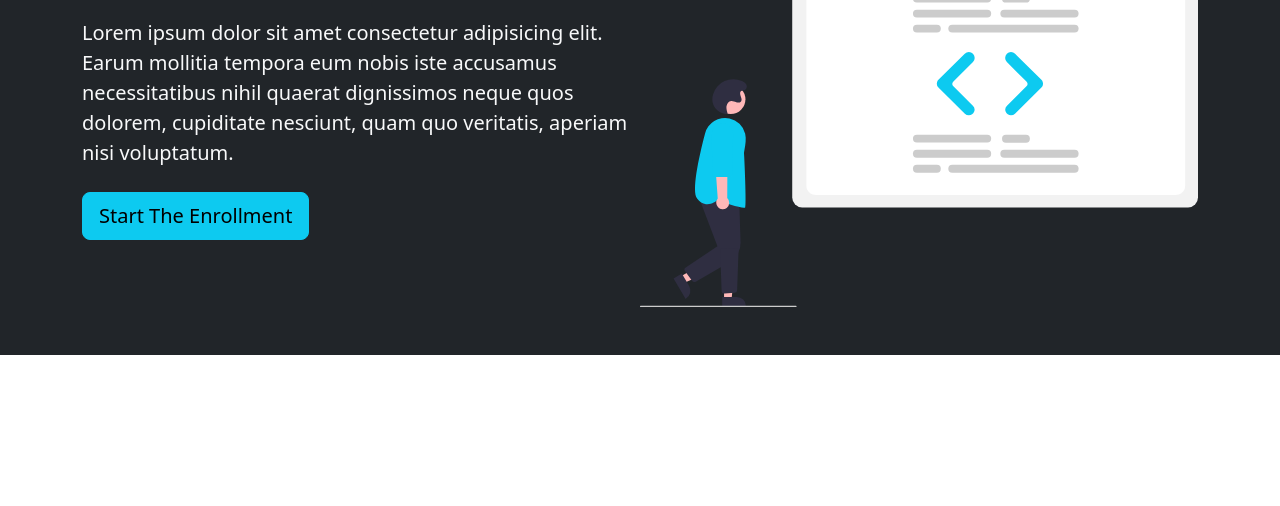
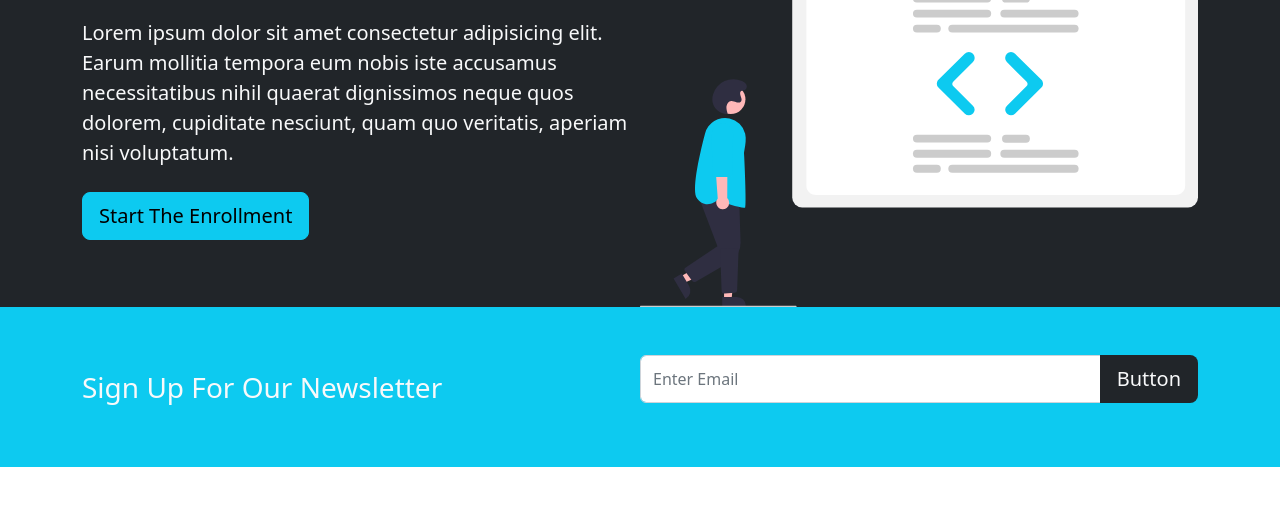
Before and after one commit to naresh-webdev/bootstrap-website-learning, a plain HTML site: page index.html in a window 1280 px wide. Shown: the part 174-680 px from the top of the page. Drawn offline with nearby package versions, Linux system fonts and the light colour scheme.

Commit message:
created Newsletter

```diff
--- a/index.html
+++ b/index.html
@@ -37,7 +37,7 @@
   </nav>
 
   <!-- Showcase -->
-  <section class="bg-dark text-light p-5 text-center text-sm-start">
+  <section class="bg-dark text-light p-5 p-lg-0 pt-lg-5 text-center text-sm-start">
     <div class="container">
       <div class="d-sm-flex align-items-start
       justify-content-between">
@@ -57,6 +57,23 @@
     </div>
   </section>
 
+  <!-- Newsletter -->
+  <section class="bg-info text-light p-5">
+    <div class="container">
+      <div class="d-md-flex justify-content-between align-items-center">
+        <h3 class="mb-3 mb-md-0">
+          Sign Up For Our Newsletter
+        </h3>
+        <div class="input-group mb-3 news-input">
+          <input type="text" class="form-control" placeholder="Enter Email">
+
+          <button class="btn btn-black text-light bg-dark btn-lg" type="button">Button</button>
+
+        </div>
+      </div>
+    </div>
+  </section>
+
 
   <script src="https://cdn.jsdelivr.net/npm/bootstrap@5.2.0/dist/js/bootstrap.bundle.min.js"
     integrity="sha384-A3rJD856KowSb7dwlZdYEkO39Gagi7vIsF0jrRAoQmDKKtQBHUuLZ9AsSv4jD4Xa"
--- a/style.css
+++ b/style.css
@@ -0,0 +1,5 @@
+@media (min-width: 768px) {
+  .news-input {
+    width: 50% !important;
+  }
+}
```
